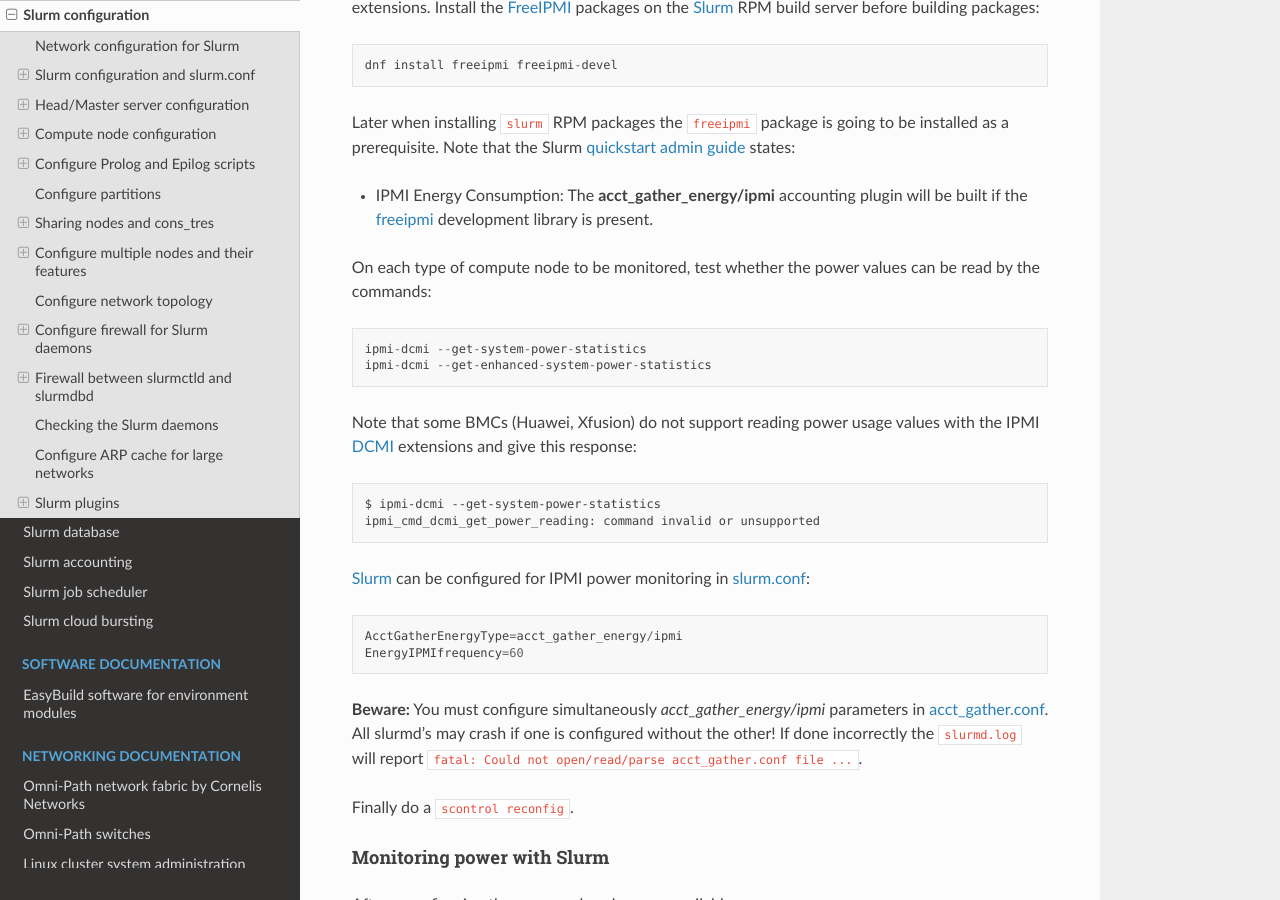
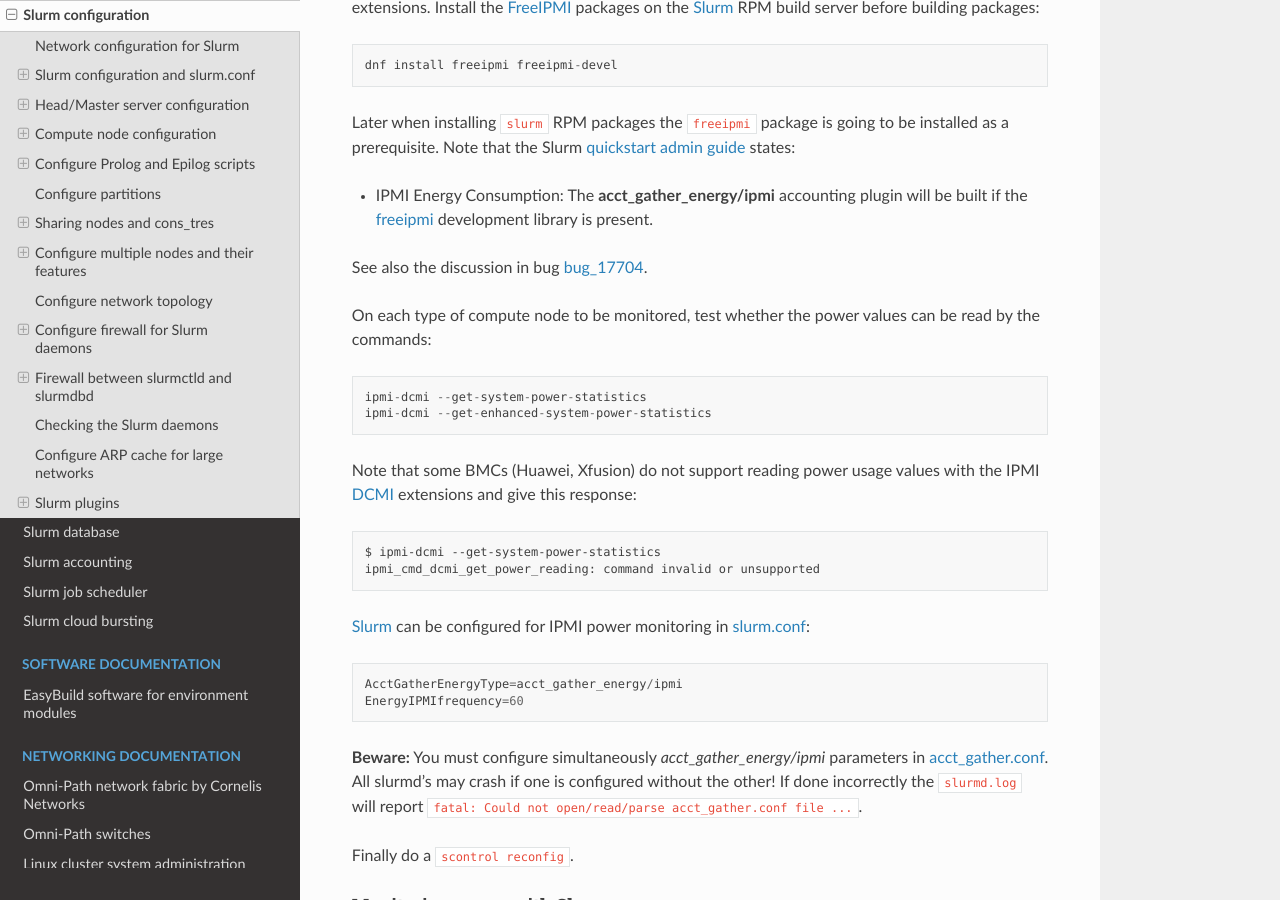
Before and after one commit to OleHolmNielsen/Niflheim_system, a Sphinx documentation site: the page built from docs/Slurm_configuration.rst, in a window 1280 px wide and 900 px high, scrolled down 17401 px. Built offline with Sphinx 7.4.7 and the Read the Docs theme 2.0.0, drawn with Linux system fonts in a browser that asks for light colours.

Commit message:
Add link to bug_17704

```diff
--- a/docs/Slurm_configuration.rst
+++ b/docs/Slurm_configuration.rst
@@ -701,6 +701,8 @@
 
 * IPMI Energy Consumption: The **acct_gather_energy/ipmi** accounting plugin will be built if the freeipmi_ development library is present.
 
+See also the discussion in bug bug_17704_.
+
 On each type of compute node to be monitored, test whether the power values can be read by the commands::
 
   ipmi-dcmi --get-system-power-statistics
@@ -724,6 +726,7 @@
 
 .. _DCMI: https://www.gnu.org/software/freeipmi/manpages/man8/ipmi-dcmi.8.html
 .. _FreeIPMI: https://www.gnu.org/software/freeipmi/
+.. _bug_17704: https://bugs.schedmd.com/show_bug.cgi?id=17704
 
 Monitoring power with Slurm
 ...............................
```
